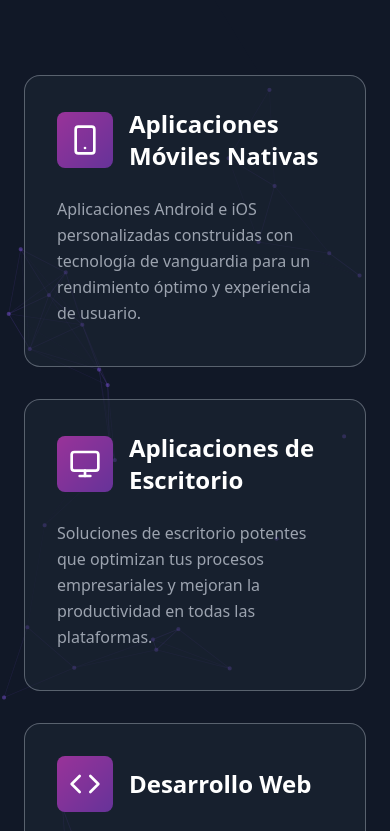
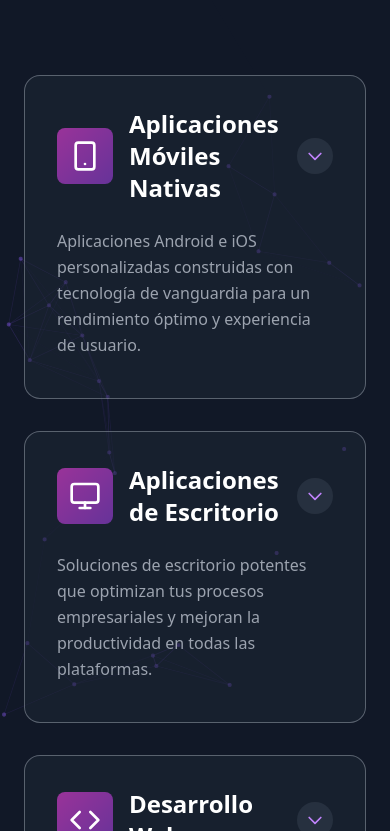
Before and after one commit to AxelCompte/CYPData-Web, a Next.js app: page / in a window 390 px wide. Shown: the part 1153-1984 px from the top of the page. Built offline with nearby package versions, Linux system fonts and the light colour scheme.

Commit message:
expand/collapse button on our services cards on mobile

```diff
--- a/src/app/page.tsx
+++ b/src/app/page.tsx
@@ -846,6 +846,25 @@ const ExpandableServiceCard = ({
             {service.icon}
           </div>
           <h3 className="text-2xl font-bold">{service.title}</h3>
+          {/* Mobile expand/collapse icon */}
+          {isMobile && (
+            <div className="ml-auto">
+              <motion.div
+                animate={{ rotate: isExpanded ? 180 : 0 }}
+                transition={{ duration: 0.3, ease: "easeInOut" }}
+                className="p-2 rounded-full bg-gray-700/50 text-purple-400"
+              >
+                <svg
+                  className="w-5 h-5"
+                  fill="none"
+                  stroke="currentColor"
+                  viewBox="0 0 24 24"
+                >
+                  <path strokeLinecap="round" strokeLinejoin="round" strokeWidth={2} d="M19 9l-7 7-7-7" />
+                </svg>
+              </motion.div>
+            </div>
+          )}
         </div>
 
         <p className="text-gray-400 mb-2 leading-relaxed">{service.description}</p>
```
